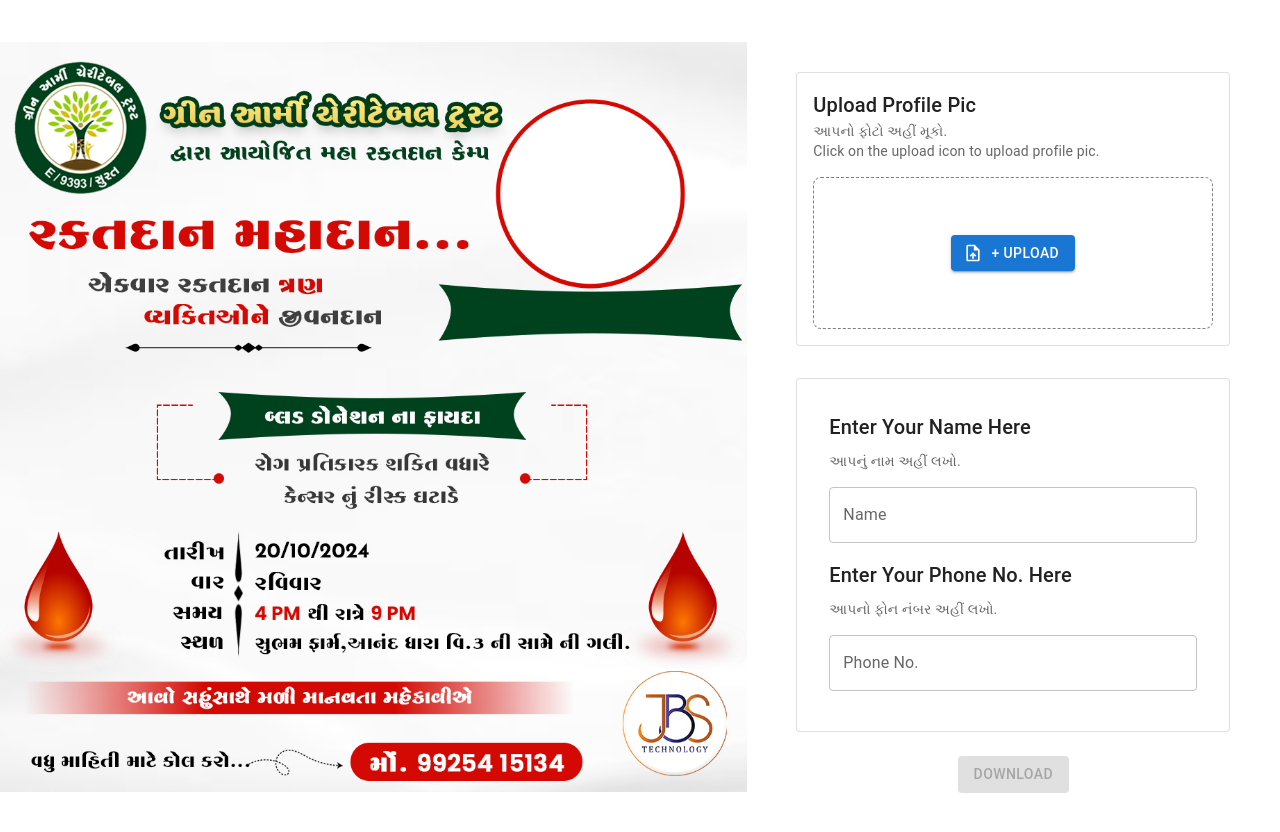
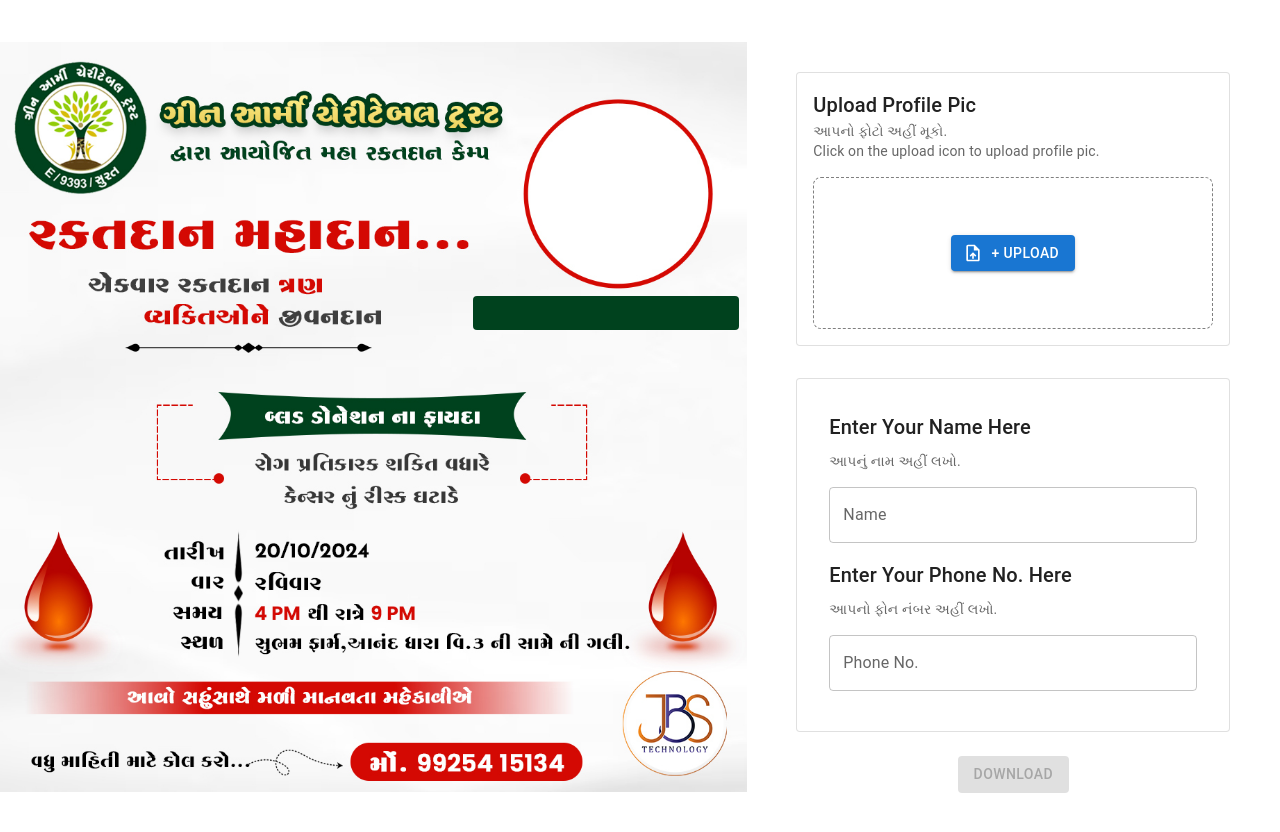
Before and after one commit to KaushalS1911/blood-donation, a React (Create React App) app: page / in a window 1280 px wide. Built offline with nearby package versions, Linux system fonts and the light colour scheme.

Commit message:
first commit

```diff
--- a/src/Form.js
+++ b/src/Form.js
@@ -325,7 +325,7 @@ const MyForm = () => {
           setImagePreview(null);
         })
         }
-      ).catch((err) => console.log(err));}
+      ).catch((err) => setLoading(false));}
 
   }}
   const handlePhoneChange = (e) => {
@@ -355,20 +355,22 @@ const MyForm = () => {
             <img src={img} alt="image-preview" height={'100%'} width={'100%'} style={{objectFit:"contain"}} />
 
             {imagePreview && (
-              <Typography component={"img"} src={imagePreview} sx={{ position: 'absolute', top: {sm:"8.3%",xs:"8%"}, right: {xs:"8.8%"}, height: "24%", width: '24%', borderRadius: '50%' }} />
+              <Typography component={"img"} src={imagePreview} sx={{ position: 'absolute', top: {sm:"8.3%",xs:"8%"}, right: {xs:"5.1%"}, height: "24%", width: '24%', borderRadius: '50%' }} />
             )}
 
           </Box>
           <Box sx={{
             width: '35%',
             position: 'absolute',
-            top: { sm: '34.6%', xs: "31%" },
-            right: "3.6%",
+            top: { sm: '34%', xs: "33%" },
+            right: "1.5%",
             '& input': {
               width: '100%',
+              py: {md:1,xs:0.5},
               height: "18px",
               border: "none",
-              backgroundColor: "transparent",
+              borderRadius:1,
+              backgroundColor: "#00421E",
               outline: "none",
               color: "white",
               textAlign: "center",
```
Also changed, not shown: src/Blood.jpg.
